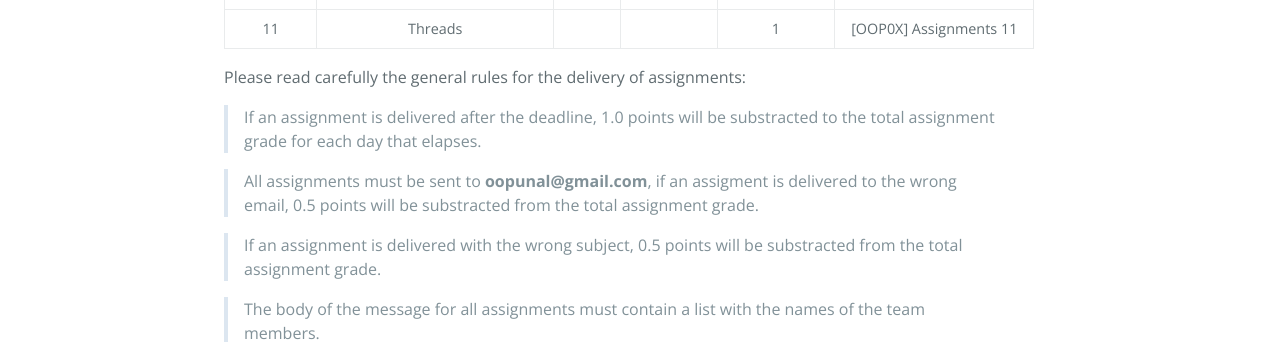
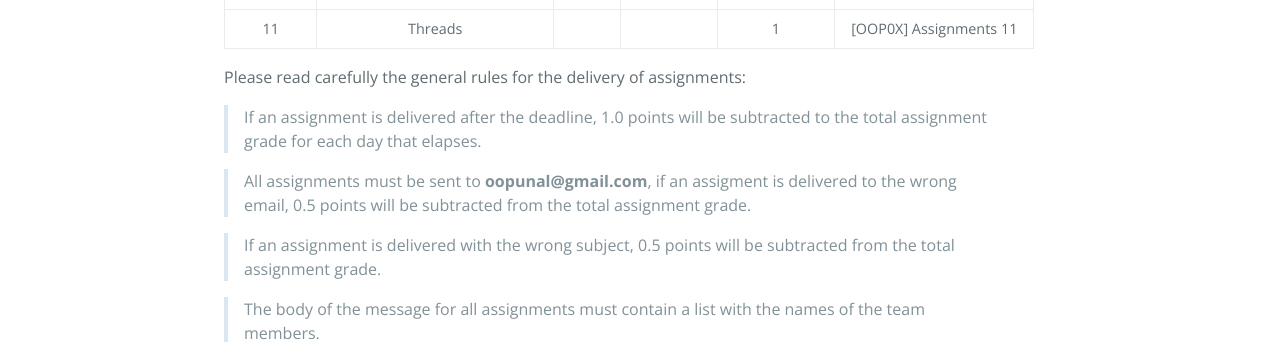
Before and after one commit to oopunal/oopunal.github.io, a Jekyll site: the page built from _posts/2017-01-7-assignments.markdown, in a window 1280 px wide. Shown: the part 916-1258 px from the top of the page. Built offline with Jekyll 4.4.1, drawn with Linux system fonts in a browser that asks for light colours.

Commit message:
type error on assignments page solved

```diff
--- a/_posts/2017-01-7-assignments.markdown
+++ b/_posts/2017-01-7-assignments.markdown
@@ -25,11 +25,11 @@ Each week, students will have to resolve an assignment in order to apply and pra
 
 Please read carefully the general rules for the delivery of assignments:
 
-> If an assignment is delivered after the deadline, 1.0 points will be substracted to the total assignment grade for each day that elapses.
+> If an assignment is delivered after the deadline, 1.0 points will be subtracted to the total assignment grade for each day that elapses.
 
-> All assignments must be sent to **oopunal@gmail.com**, if an assigment is delivered to the wrong email, 0.5 points will be substracted from the total assignment grade.
+> All assignments must be sent to **oopunal@gmail.com**, if an assigment is delivered to the wrong email, 0.5 points will be subtracted from the total assignment grade.
 
-> If an assignment is delivered with the wrong subject, 0.5 points will be substracted from the total assignment grade.
+> If an assignment is delivered with the wrong subject, 0.5 points will be subtracted from the total assignment grade.
 
 > The body of the message for all assignments must contain a list with the names of the team members.
 
```
